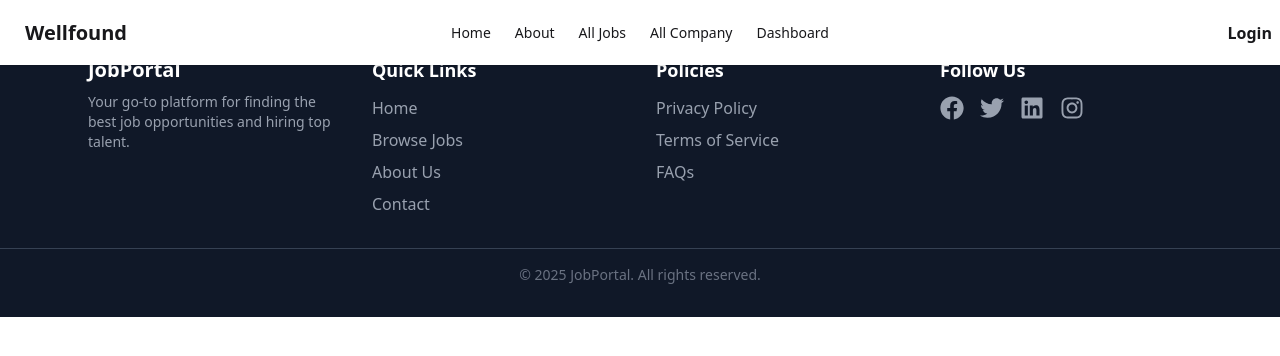
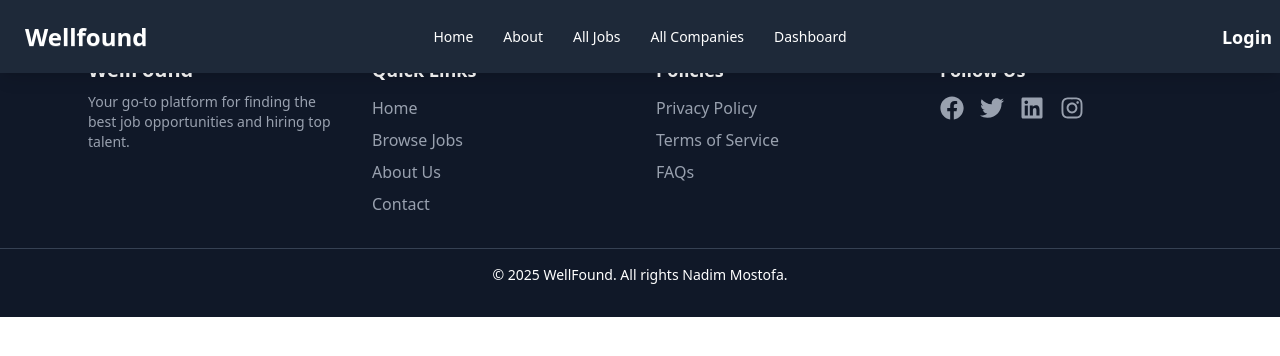
Before and after one commit to Nadimmo/Job-Portal-Client-side-, a React (Vite) app: page /about in a window 1280 px wide. Shown: the top 356 px of the page. Built offline with nearby package versions, Linux system fonts and the light colour scheme.

Commit message:
update header

```diff
--- a/src/Components/Footer/Footer.jsx
+++ b/src/Components/Footer/Footer.jsx
@@ -7,7 +7,7 @@ const Footer = () => {
             <div className="max-w-6xl mx-auto px-6 grid grid-cols-1 sm:grid-cols-2 md:grid-cols-4 gap-8">
                 {/* Section 1: Logo & Description */}
                 <div>
-                    <h2 className="text-xl font-bold">JobPortal</h2>
+                    <h2 className="text-xl font-bold">WellFound</h2>
                     <p className="text-sm text-gray-400 mt-2">
                         Your go-to platform for finding the best job opportunities and hiring top talent.
                     </p>
@@ -47,8 +47,8 @@ const Footer = () => {
             </div>
 
             {/* Copyright Section */}
-            <div className="text-center text-gray-500 text-sm mt-8 border-t border-gray-700 pt-4">
-                © {new Date().getFullYear()} JobPortal. All rights reserved.
+            <div className="text-center text-white text-sm mt-8 border-t border-gray-700 pt-4">
+                © {new Date().getFullYear()} WellFound. All rights Nadim Mostofa.
             </div>
         </footer>
     );
--- /dev/null
+++ b/src/Components/Header/Header.css
@@ -0,0 +1,19 @@
+/* Header.css */
+.nav-link {
+    padding: 10px 15px; /* Add padding for better click area */
+    transition: background-color 0.3s, color 0.3s; /* Smooth transition */
+}
+
+.nav-link:hover {
+    background-color: rgba(255, 255, 255, 0.1); /* Light background on hover */
+    color: #f0f0f0; /* Change text color on hover */
+}
+
+.menu li {
+    list-style: none; /* Remove default list styling */
+}
+
+.menu li:hover {
+    background-color: rgba(255, 255, 255, 0.1); /* Light background on hover for li */
+    border-radius: 5px; /* Rounded corners for hover effect */
+}
--- a/src/Components/Header/Header.jsx
+++ b/src/Components/Header/Header.jsx
@@ -1,32 +1,34 @@
-import React from 'react'
-import { Link, NavLink } from 'react-router-dom'
+import React from 'react';
+import { Link, NavLink } from 'react-router-dom';
+import './Header.css'; // Import the CSS file for styles
 
 const Header = () => {
-
-    const Links = <>
-        <li><NavLink to={'/'}>Home</NavLink></li>
-        <li><NavLink to={'/about'}>About</NavLink></li>
-        <li><NavLink to={'/'}>All Jobs</NavLink></li>
-        <li><NavLink to={'/'}>All Company</NavLink></li>
-        <li><NavLink to={'/'}>Dashboard</NavLink></li>
-    </>
-
-
+    const Links = (
+        <>
+            <li><NavLink to={'/'} className="nav-link">Home</NavLink></li>
+            <li><NavLink to={'/about'} className="nav-link">About</NavLink></li>
+            <li><NavLink to={'/jobs'} className="nav-link">All Jobs</NavLink></li>
+            <li><NavLink to={'/companies'} className="nav-link">All Companies</NavLink></li>
+            <li><NavLink to={'/dashboard'} className="nav-link">Dashboard</NavLink></li>
+        </>
+    );
 
     return (
-        <div className="navbar bg-base-100 shadow-sm fixed z-10">
+        <div className="navbar bg-gray-800 text-white shadow-lg fixed z-10 w-full">
             <div className="navbar-start">
                 <div className="dropdown">
                     <div tabIndex={0} role="button" className="btn btn-ghost lg:hidden">
-                        <svg xmlns="http://www.w3.org/2000/svg" className="h-5 w-5" fill="none" viewBox="0 0 24 24" stroke="currentColor"> <path strokeLinecap="round" strokeLinejoin="round" strokeWidth="2" d="M4 6h16M4 12h8m-8 6h16" /> </svg>
+                        <svg xmlns="http://www.w3.org/2000/svg" className="h-5 w-5" fill="none" viewBox="0 0 24 24" stroke="currentColor">
+                            <path strokeLinecap="round" strokeLinejoin="round" strokeWidth="2" d="M4 6h16M4 12h8m-8 6h16" />
+                        </svg>
                     </div>
                     <ul
                         tabIndex={0}
-                        className="menu menu-sm dropdown-content bg-base-100 rounded-box z-1 mt-3 w-52 p-2 shadow">
+                        className="menu menu-sm dropdown-content bg-gray-700 rounded-box z-1 mt-3 w-52 p-2 shadow-lg">
                         {Links}
                     </ul>
                 </div>
-                <a className="btn btn-ghost text-xl">Wellfound </a>
+                <a className="btn btn-ghost text-2xl font-bold">Wellfound</a>
             </div>
             <div className="navbar-center hidden lg:flex">
                 <ul className="menu menu-horizontal px-1">
@@ -34,10 +36,10 @@ const Header = () => {
                 </ul>
             </div>
             <div className="navbar-end">
-                <Link to={'/login'} className="font-semibold">Login</Link>
+                <Link to={'/login'} className="font-semibold text-lg hover:text-gray-300 transition duration-200">Login</Link>
             </div>
         </div>
-    )
+    );
 }
 
-export default Header
+export default Header;
```
